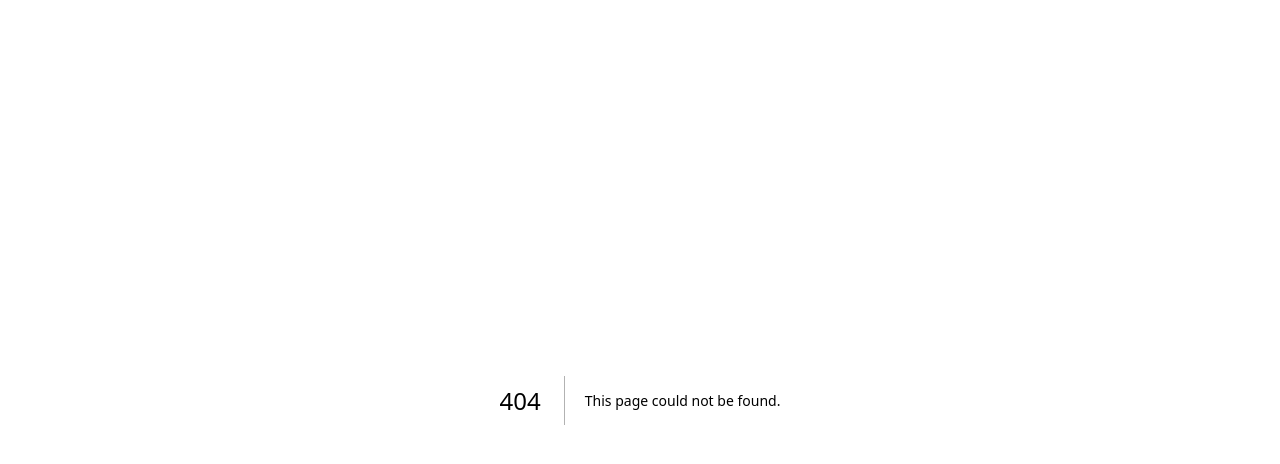
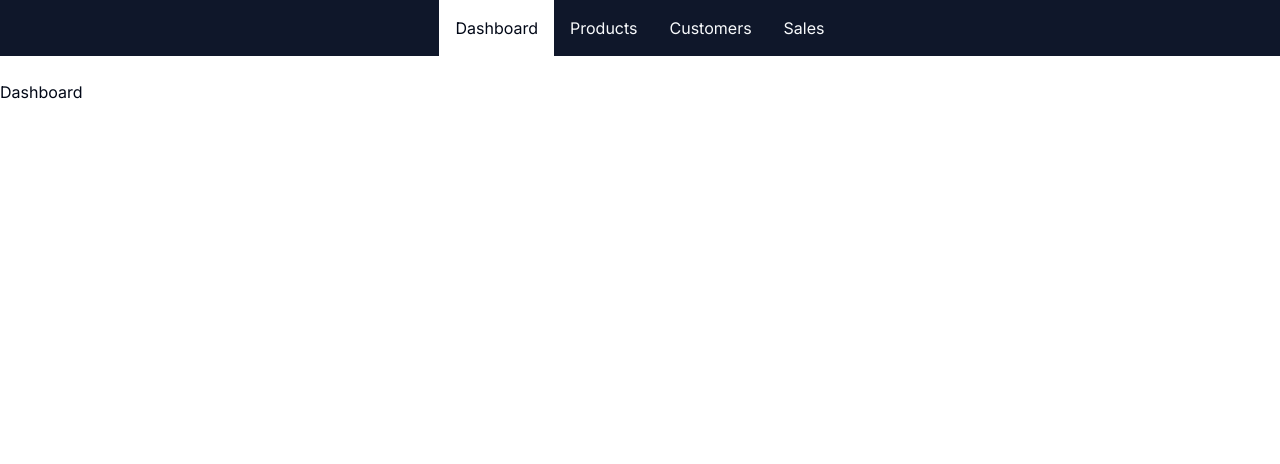
Before and after one commit to akashdebnath-swe/PayON, a Next.js app: page /admin in a window 1280 px wide. Before the commit this address had no page. Shown: the top 464 px of the page. Built offline with nearby package versions, Linux system fonts and the light colour scheme.

Commit message:
Created Navbar

```diff
--- /dev/null
+++ b/src/app/admin/layout.tsx
@@ -0,0 +1,19 @@
+import Nav, { NavLink } from "@/components/Nav";
+
+export default function AdminLayout({
+    children,
+}: Readonly<{
+    children: React.ReactNode;
+}>) {
+    return (
+        <>
+            <Nav>
+                <NavLink href="/admin">Dashboard</NavLink>
+                <NavLink href="/admin/products">Products</NavLink>
+                <NavLink href="/admin/users">Customers</NavLink>
+                <NavLink href="/admin/orders">Sales</NavLink>
+            </Nav>
+            <div className="container my-6">{children}</div>
+        </>
+    );
+}
--- /dev/null
+++ b/src/app/admin/page.tsx
@@ -0,0 +1,11 @@
+import React from "react";
+
+const page = () => {
+    return (
+        <>
+            <div>Dashboard</div>
+        </>
+    );
+};
+
+export default page;
--- /dev/null
+++ b/src/components/Nav.tsx
@@ -0,0 +1,29 @@
+"use client";
+
+import { cn } from "@/lib/utils";
+import Link from "next/link";
+import { usePathname } from "next/navigation";
+import React, { ComponentProps } from "react";
+
+const Nav = ({ children }: { children: React.ReactNode }) => {
+    return (
+        <nav className="bg-primary text-primary-foreground flex justify-center px-4">
+            {children}
+        </nav>
+    );
+};
+
+export default Nav;
+
+export function NavLink(props: Omit<ComponentProps<typeof Link>, "className">) {
+    const pathname = usePathname();
+    return (
+        <Link
+            {...props}
+            className={cn(
+                "p-4 hover:bg-secondary hover:text-secondary-foreground focus-visible:bg-secondary focus-visible:text-secondary-foreground",
+                pathname === props.href && "bg-background text-foreground"
+            )}
+        />
+    );
+}
```
